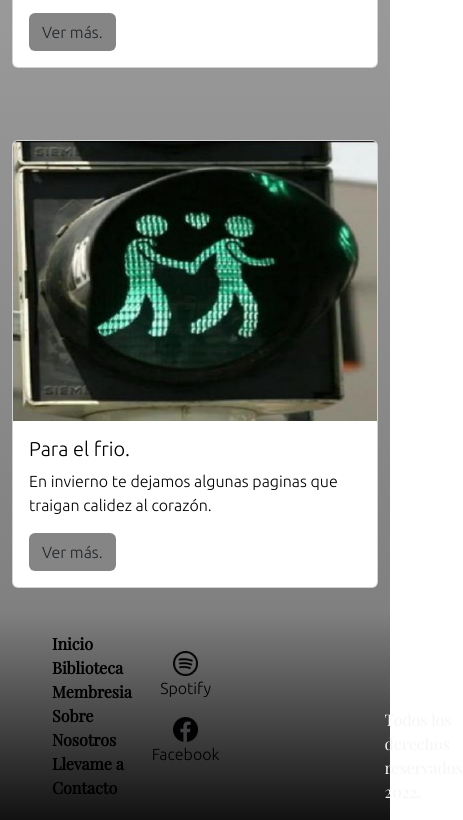
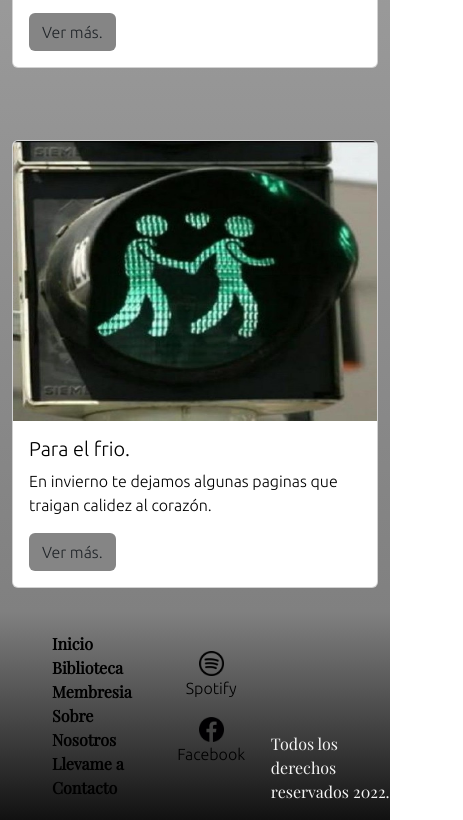
Before and after one commit to gaston964/BookStore, a website: page index.html in a window 390 px wide. Shown: the part 2516-3336 px from the top of the page, 463 px wide, since content can reach past the window. Drawn offline with nearby package versions, Linux system fonts and the light colour scheme.

Commit message:
Arreglue el footer responsive

```diff
--- a/scss/layout/_footer.scss
+++ b/scss/layout/_footer.scss
@@ -14,15 +14,14 @@
         .footerredes{
             grid-column: 2/3;
             grid-row: 1/2;
-            align-self: center;
-            align-items: center;
+            @include align(center, center);
         }
         .footerder{
             grid-column: 3/4;
             grid-row: 1/2;
-            align-self: flex-end;
-            align-items: flex-end;
-            margin-left: 165px;
+            @include align(flex-end, flex-end);
+            display: flex;
+            flex-direction: column;
         }
         .footer__ul{
             margin: 20px;
@@ -49,6 +48,8 @@
         .footer__derechos{
             color: whitesmoke;
             font-family: $fuente-sec;
+            display: flex;
+            flex-wrap: wrap;
         }
     }
 }
--- a/scss/layout/_mediaquerie.scss
+++ b/scss/layout/_mediaquerie.scss
@@ -22,9 +22,9 @@
 }
 .footerder{
     grid-column: 1/2;
-    grid-row: 2/3;
+    grid-row: 3/4;
     @include align(flex-start, flex-start);
-    margin-left: 0px;
+    margin-left: auto;
 }
 /* Media Querie para Contacto */
 .ocultar{
```
Also changed, not shown: css/styles.css.
